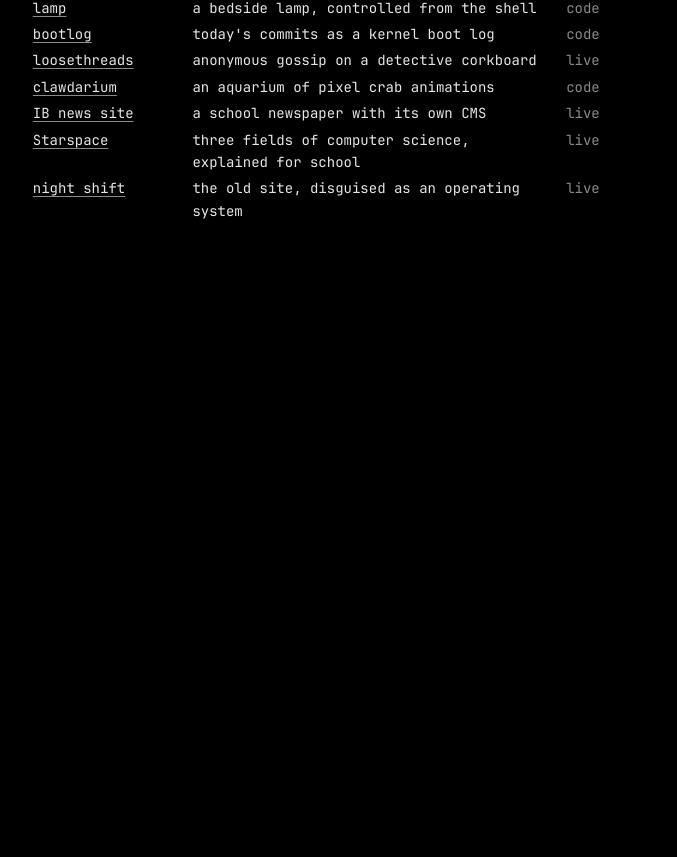
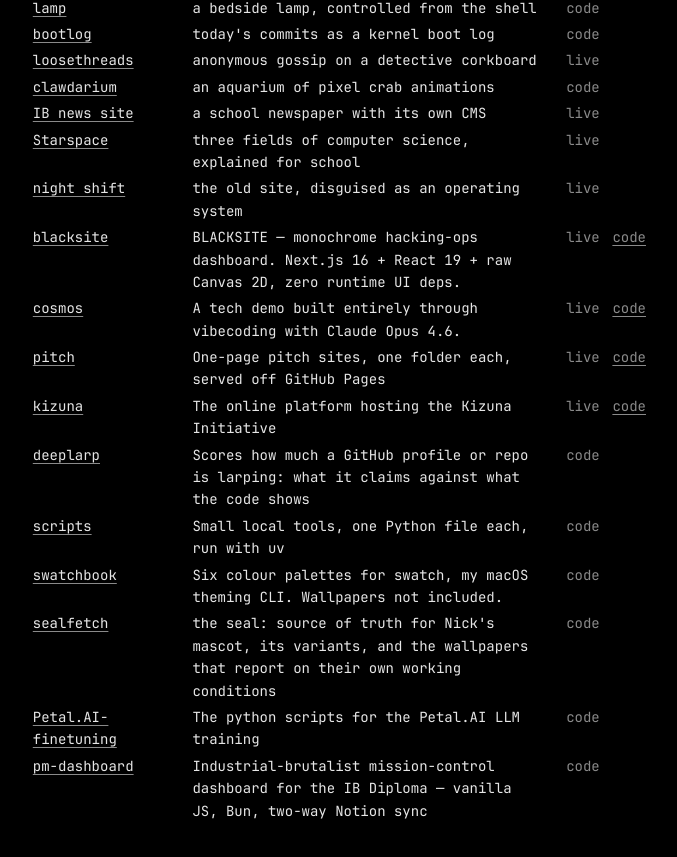
Before and after one commit to nitrimandylis/portfolio, an Astro site: page /work in a window 1280 px wide. Shown: the part 1101-1958 px from the top of the page, without its empty margins (330-1007 px from the left). Before the commit the page ends 1403 px from the top, so only its background shows below. Built offline with nearby package versions, Linux system fonts and the light colour scheme; Astro itself is replaced by a stand-in of ours.

Commit message:
work: new github repos join the list daily

```diff
--- /dev/null
+++ b/data/repos.json
@@ -0,0 +1,236 @@
+[
+ {
+  "name": "portfolio",
+  "code": "https://github.com/nitrimandylis/portfolio",
+  "homepage": "https://nicktrim.com",
+  "what": "my site, as a man page. nicktrim.com"
+ },
+ {
+  "name": "Starspace",
+  "code": "https://github.com/nitrimandylis/Starspace",
+  "homepage": "https://starspace.nicktrim.com",
+  "what": "Starspace is an interactive educational website designed to introduce middle and high school students to three cutting-edge fields of computer science"
+ },
+ {
+  "name": "IB-News-site",
+  "code": "https://github.com/nitrimandylis/IB-News-site",
+  "homepage": "https://news.nicktrim.com",
+  "what": "An online website with a content management system for a school newspaper."
+ },
+ {
+  "name": "apex",
+  "code": "https://github.com/nitrimandylis/apex",
+  "homepage": "https://apex.nicktrim.com",
+  "what": "An F1 dashboard with real standings and replayable telemetry from Jolpica + OpenF1"
+ },
+ {
+  "name": "blacksite",
+  "code": "https://github.com/nitrimandylis/blacksite",
+  "homepage": "https://blacksite.nicktrim.com",
+  "what": "BLACKSITE — monochrome hacking-ops dashboard. Next.js 16 + React 19 + raw Canvas 2D, zero runtime UI deps."
+ },
+ {
+  "name": "cosmos",
+  "code": "https://github.com/nitrimandylis/cosmos",
+  "homepage": "https://cosmos.nicktrim.com",
+  "what": "A tech demo built entirely through vibecoding with Claude Opus 4.6."
+ },
+ {
+  "name": "LLM-Mafia",
+  "code": "https://github.com/nitrimandylis/LLM-Mafia",
+  "homepage": "https://mafia.nicktrim.com",
+  "what": "No humans, pure model-vs-model deception. A Mafia game where every seat is an LLM, replayed as a noir episode you can watch."
+ },
+ {
+  "name": "blither",
+  "code": "https://github.com/nitrimandylis/blither",
+  "homepage": "https://blither.nicktrim.com",
+  "what": "Names for your next CLI, app or startup, from a character model that runs in the browser"
+ },
+ {
+  "name": "clawdarium",
+  "code": "https://github.com/nitrimandylis/clawdarium",
+  "homepage": "https://clawdarium.nicktrim.com",
+  "what": "An aquarium for Clawd: every pixel animation is a crab in a live tank"
+ },
+ {
+  "name": "pitch",
+  "code": "https://github.com/nitrimandylis/pitch",
+  "homepage": "https://pitch.nicktrim.com",
+  "what": "One-page pitch sites, one folder each, served off GitHub Pages"
+ },
+ {
+  "name": "gridcast",
+  "code": "https://github.com/nitrimandylis/gridcast",
+  "homepage": "https://gridcast.nicktrim.com",
+  "what": "F1 race outcome probabilities, committed to git before each race and scored on a public scorecard."
+ },
+ {
+  "name": "os",
+  "code": "https://github.com/nitrimandylis/os",
+  "homepage": "https://os.nicktrim.com",
+  "what": "my portfolio, disguised as an operating system. it builds. it breaks. it reboots."
+ },
+ {
+  "name": "aidetect",
+  "code": "https://github.com/nitrimandylis/aidetect",
+  "homepage": null,
+  "what": "Local, offline AI-writing detector — scores your own drafts paragraph-by-paragraph before a teacher runs Turnitin"
+ },
+ {
+  "name": "Petal.AI",
+  "code": "https://github.com/nitrimandylis/Petal.AI",
+  "homepage": null,
+  "what": "An AI Tutor developed in SwiftUI"
+ },
+ {
+  "name": "kizuna",
+  "code": "https://github.com/nitrimandylis/kizuna",
+  "homepage": "https://kizuna-initiative.vercel.app",
+  "what": "The online platform hosting the Kizuna Initiative"
+ },
+ {
+  "name": "deeplarp",
+  "code": "https://github.com/nitrimandylis/deeplarp",
+  "homepage": null,
+  "what": "Scores how much a GitHub profile or repo is larping: what it claims against what the code shows"
+ },
+ {
+  "name": "scripts",
+  "code": "https://github.com/nitrimandylis/scripts",
+  "homepage": null,
+  "what": "Small local tools, one Python file each, run with uv"
+ },
+ {
+  "name": "swatchbook",
+  "code": "https://github.com/nitrimandylis/swatchbook",
+  "homepage": null,
+  "what": "Six colour palettes for swatch, my macOS theming CLI. Wallpapers not included."
+ },
+ {
+  "name": "brushwork",
+  "code": "https://github.com/nitrimandylis/brushwork",
+  "homepage": null,
+  "what": "Turns a photograph into a painting made of visible brush strokes"
+ },
+ {
+  "name": "agent-wrapped",
+  "code": "https://github.com/nitrimandylis/agent-wrapped",
+  "homepage": null,
+  "what": "Your Claude Code month in review, scored and rendered as a shareable card. Runs entirely on your machine."
+ },
+ {
+  "name": "tokenpilot",
+  "code": "https://github.com/nitrimandylis/tokenpilot",
+  "homepage": "https://tokenpilot.nicktrim.com",
+  "what": "LLM cost analysis and optimization tool for Anthropic and OpenAI Admin APIs"
+ },
+ {
+  "name": "lamp",
+  "code": "https://github.com/nitrimandylis/lamp",
+  "homepage": null,
+  "what": "Terminal control for the Mi Bedside Lamp 2, entirely on your own network"
+ },
+ {
+  "name": "jazz",
+  "code": "https://github.com/nitrimandylis/jazz",
+  "homepage": null,
+  "what": "A terminal focus-video player"
+ },
+ {
+  "name": "excali",
+  "code": "https://github.com/nitrimandylis/excali",
+  "homepage": null,
+  "what": "Open .excalidraw files from the terminal in the real Excalidraw, with autosave — one dependency-free Bun script"
+ },
+ {
+  "name": "nous",
+  "code": "https://github.com/nitrimandylis/nous",
+  "homepage": null,
+  "what": "See any folder of linked markdown as a force graph, served on localhost"
+ },
+ {
+  "name": "jukebox",
+  "code": "https://github.com/nitrimandylis/jukebox",
+  "homepage": null,
+  "what": "An Apple Music jukebox for the terminal"
+ },
+ {
+  "name": "bootlog",
+  "code": "https://github.com/nitrimandylis/bootlog",
+  "homepage": null,
+  "what": "Prints today's git commits as a kernel boot log"
+ },
+ {
+  "name": "gridwatch",
+  "code": "https://github.com/nitrimandylis/gridwatch",
+  "homepage": null,
+  "what": "Formula 1 championship standings in the terminal, with what it takes to clinch the title"
+ },
+ {
+  "name": "nocturne",
+  "code": "https://github.com/nitrimandylis/nocturne",
+  "homepage": null,
+  "what": "A terminal music visualizer shaped like an apartment building at night, tapping macOS system audio"
+ },
+ {
+  "name": "shelf",
+  "code": "https://github.com/nitrimandylis/shelf",
+  "homepage": null,
+  "what": "Every repo you have, on GitHub and on this machine, in one table"
+ },
+ {
+  "name": "dovetail",
+  "code": "https://github.com/nitrimandylis/dovetail",
+  "homepage": null,
+  "what": "A personal CLI for finding, backing up, and safely editing macOS configs. Live files on one side, a local git repo on the other, nothing symlinked in between."
+ },
+ {
+  "name": "swatch",
+  "code": "https://github.com/nitrimandylis/swatch",
+  "homepage": null,
+  "what": "A macOS desktop theming CLI that writes individual app configs from one palette"
+ },
+ {
+  "name": "cine",
+  "code": "https://github.com/nitrimandylis/cine",
+  "homepage": null,
+  "what": "Two tabs in your terminal: Village Cinemas (Greece) showtimes with IMDB + Rotten Tomatoes verdicts, and a streaming hub that plays anything else straight into IINA — zero dependencies, zero API keys"
+ },
+ {
+  "name": "bacpack",
+  "code": "https://github.com/nitrimandylis/bacpack",
+  "homepage": null,
+  "what": "ManageBac from the terminal: what's due, CAS experiences and reflections, and Learner Portfolio entries"
+ },
+ {
+  "name": "sealfetch",
+  "code": "https://github.com/nitrimandylis/sealfetch",
+  "homepage": null,
+  "what": "the seal: source of truth for Nick's mascot, its variants, and the wallpapers that report on their own working conditions"
+ },
+ {
+  "name": "nitrimandylis",
+  "code": "https://github.com/nitrimandylis/nitrimandylis",
+  "homepage": null,
+  "what": "IBDP student · CS HL · building AI tools, web apps, and things that scale"
+ },
+ {
+  "name": "Petal.AI-finetuning",
+  "code": "https://github.com/nitrimandylis/Petal.AI-finetuning",
+  "homepage": null,
+  "what": "The python scripts for the Petal.AI LLM training"
+ },
+ {
+  "name": "loosethreads",
+  "code": "https://github.com/nitrimandylis/loosethreads",
+  "homepage": "https://loosethreads.nicktrim.com",
+  "what": "Anonymous gossip on an infinite detective-board. Pin it, connect the dots, trust nobody."
+ },
+ {
+  "name": "pm-dashboard",
+  "code": "https://github.com/nitrimandylis/pm-dashboard",
+  "homepage": null,
+  "what": "Industrial-brutalist mission-control dashboard for the IB Diploma — vanilla JS, Bun, two-way Notion sync"
+ }
+]
--- a/src/data/work.ts
+++ b/src/data/work.ts
@@ -1,3 +1,5 @@
+import repos from '../../data/repos.json';
+
 // every project. the home page shows the featured six, the work page shows all of them.
 export const featured = [
   { name: 'tokenpilot', url: 'https://tokenpilot.nicktrim.com', code: 'https://github.com/nitrimandylis/tokenpilot', what: "what every model, key and team costs on an Anthropic or OpenAI account. built for Omilia's CTO" },
@@ -40,8 +42,21 @@ export const links = (url: string, code?: string) => {
   return out;
 };
 
+// repos never shown: this site and the profile readme
+const hidden = ['portfolio', 'nitrimandylis'];
+
+// data/repos.json is rewritten daily by the work action. a repo shows up here, newest first,
+// until it is hidden or named above (by repo name or by its homepage)
+const written = JSON.stringify([featured, rest]).toLowerCase();
+const fresh = repos.filter(r =>
+  !hidden.includes(r.name) &&
+  !written.includes('/nitrimandylis/' + r.name.toLowerCase() + '"') &&   // the closing quote stops Petal.AI matching Petal.AI-finetuning
+  !(r.homepage && written.includes(r.homepage.toLowerCase()))
+);
+
 // every project in one shape, featured first: what the work pages list
 export const all = [
   ...featured.map(f => ({ name: f.name, url: f.url, what: f.what, links: links(f.url, f.code) })),
   ...rest.map(([name, url, what]) => ({ name, url, what, links: links(url) })),
+  ...fresh.map(r => ({ name: r.name, url: r.homepage || r.code, what: r.what, links: links(r.homepage || r.code, r.code) })),
 ];
```
Also changed, not shown: PRODUCT.md (+18 -5 lines), .github/workflows/work.yml (added), README.md, 1 other file.
